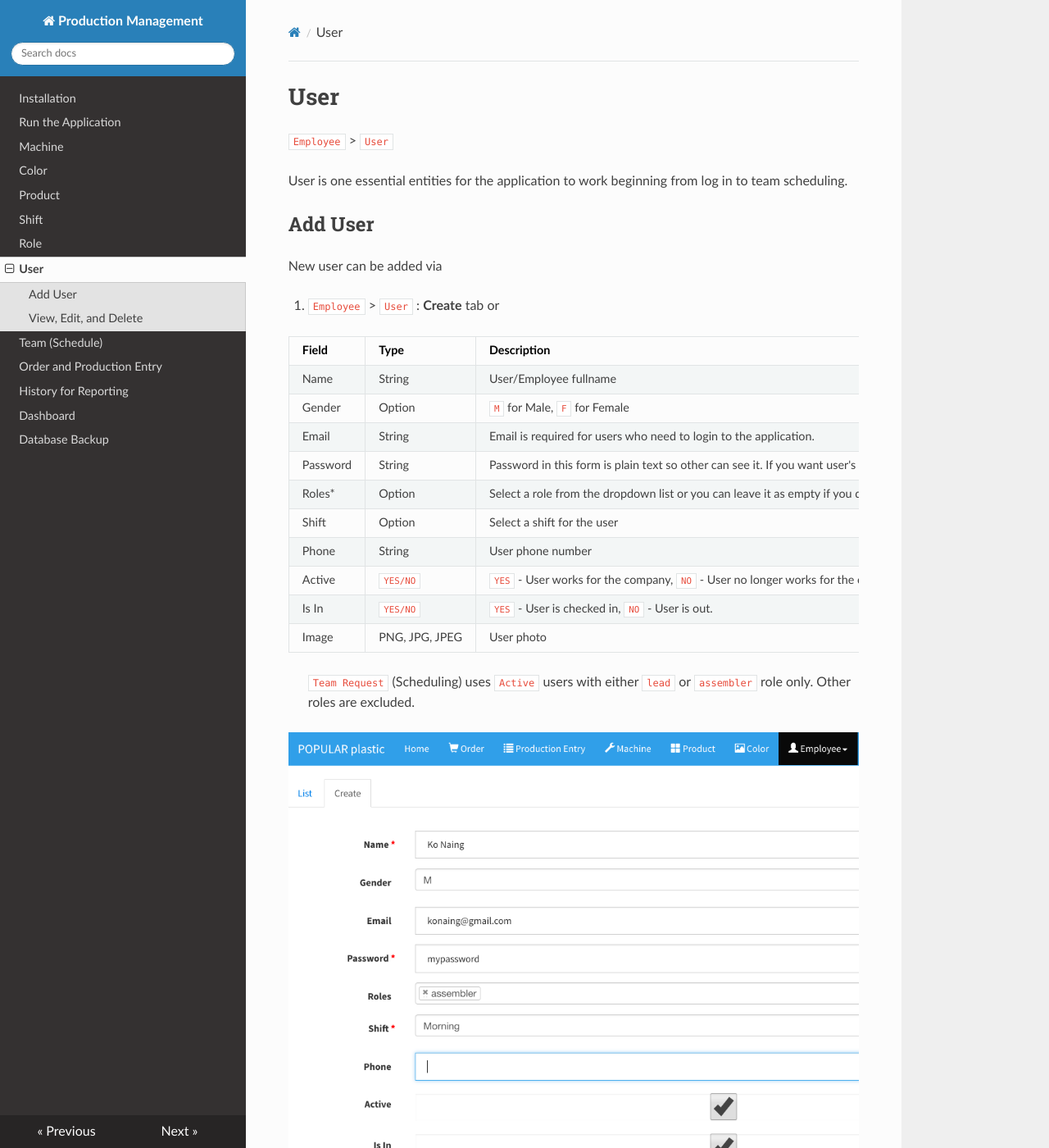
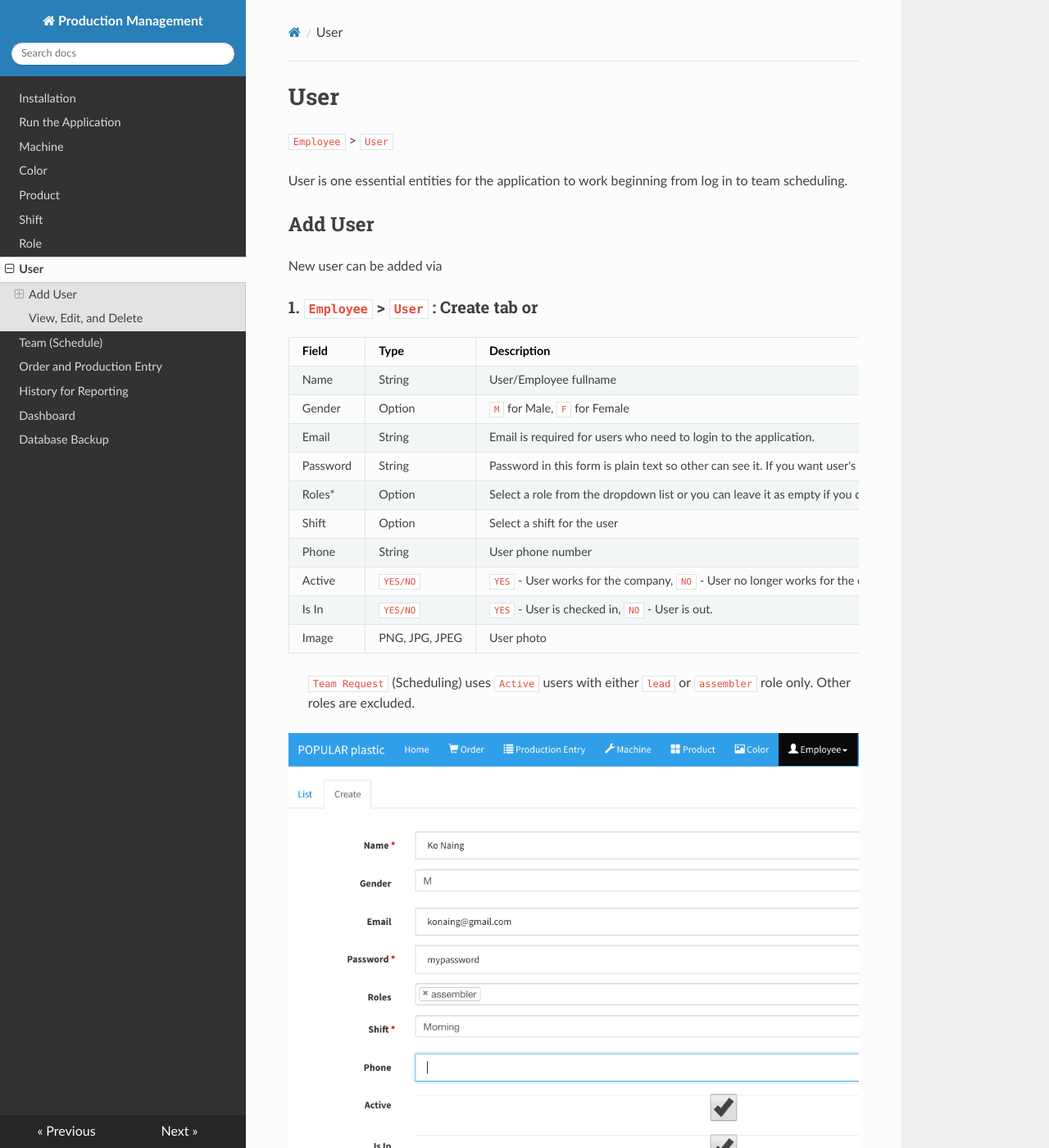
Before and after one commit to sithu/cedar-doc, an MkDocs documentation site: the page built from docs/user.md, in a window 1280 px wide and 1400 px high. Shown: the whole window at 82% size. Built offline with MkDocs 1.6.1, drawn with Linux system fonts in a browser that asks for light colours; nearby versions of some CDN libraries; old or Windows-style settings are respelled for this version of MkDocs.

Commit message:
fix format

```diff
--- a/docs/user.md
+++ b/docs/user.md
@@ -8,7 +8,7 @@ User is one essential entities for the application to work beginning from log in
 
 New user can be added via
 
-1. `Employee` > `User` : __Create__ tab or
+### 1. `Employee` > `User` : __Create__ tab or
 
 | Field | Type | Description
 |-------|------|-----------
@@ -28,7 +28,7 @@ New user can be added via
 ![](img/new-user.png)
 
 
-2. `Login` page > `register for an account` link at the bottom of the page.
+### 2. `Login` page > `register for an account` link at the bottom of the page.
 
 ![](img/register-from-login.png)
 
```
Also changed, not shown: site/index.html, site/mkdocs/search_index.json, site/user/index.html.
